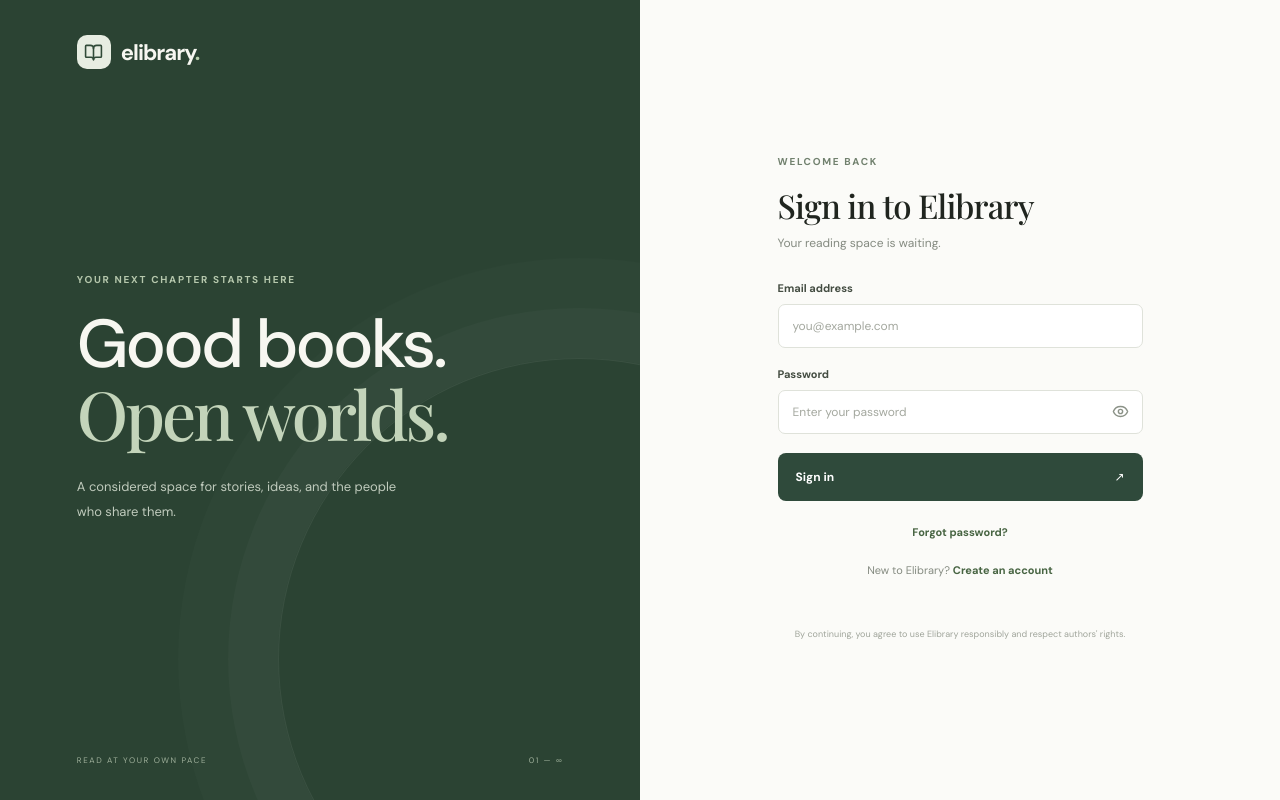
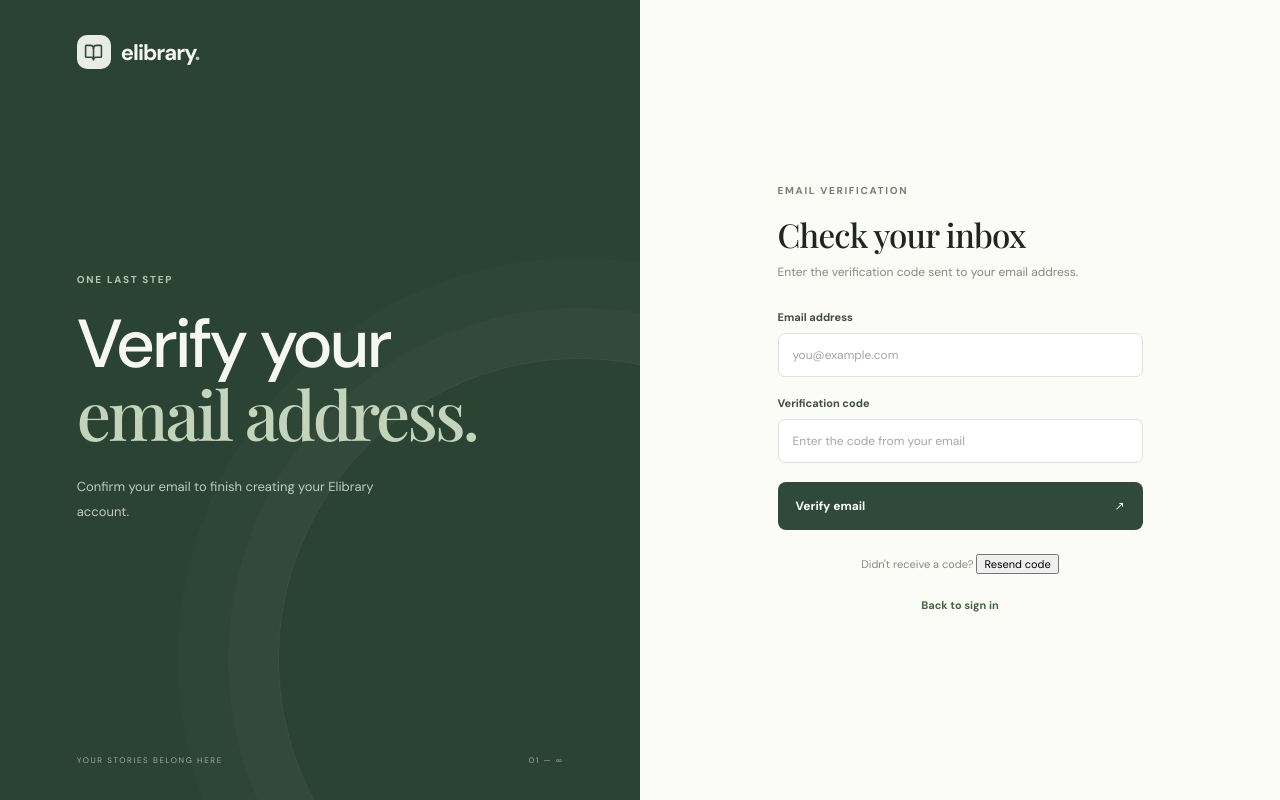
Before and after one commit to emehcom/ELibrary, a React (Vite) app: page /verify-email in a window 1280 px wide. Before the commit this address led to /login. Built offline with nearby package versions, Linux system fonts and the light colour scheme; no server answers; a web font is replaced by a local one.

Commit message:
Add email OTP verification

```diff
--- a/src/App.tsx
+++ b/src/App.tsx
@@ -1,3 +1,4 @@
+import VerifyEmail from "./pages/VerifyEmail";
 import { Navigate, Route, Routes } from "react-router-dom";
 import { useAuth } from "./auth/AuthProvider";
 import Layout from "./components/Layout";
@@ -27,6 +28,7 @@ export default function App() {
       <Routes>
         <Route path="/" element={<LandingRedirect />} />
         <Route path="/login" element={<Login />} />
+        <Route path="/verify-email" element={<VerifyEmail />} />
         <Route path="/signup" element={<Signup />} />
         <Route path="/reset-password" element={<ResetPassword />} />
         <Route element={<ProtectedRoute />}>
--- a/src/pages/Signup.tsx
+++ b/src/pages/Signup.tsx
@@ -1,3 +1,4 @@
+
 import { useState, type FormEvent } from "react";
 import { BookOpen } from "lucide-react";
 import { Link, useNavigate } from "react-router-dom";
@@ -12,47 +13,131 @@ export default function Signup() {
   const [busy, setBusy] = useState(false);
   const navigate = useNavigate();
 
-  async function submit(event: FormEvent) {
+  async function submit(event: FormEvent<HTMLFormElement>) {
     event.preventDefault();
-    setError(""); setNotice("");
+    setError("");
+    setNotice("");
+
+    const normalizedEmail = email.trim().toLowerCase();
+
     if (!isSupabaseConfigured) {
-      setError("Connect your Supabase project first. Copy .env.example to .env.local and add your project URL and anon key.");
+      setError("Supabase is not configured. Check your environment variables.");
       return;
     }
-    if (password.length < 12) { setError("Use a password with at least 12 characters."); return; }
+
+    if (password.length < 12) {
+      setError("Use a password with at least 12 characters.");
+      return;
+    }
+
     setBusy(true);
-    const { data, error: authError } = await supabase.auth.signUp({
-      email, password, options: { data: { display_name: name.trim() } },
-    });
-    setBusy(false);
-    if (authError) setError(authError.message);
-    else if (data.session) navigate("/books", { replace: true });
-    else setNotice("Account created. Check your email to confirm your address, then sign in.");
+
+    try {
+      const { data, error: authError } = await supabase.auth.signUp({
+        email: normalizedEmail,
+        password,
+        options: {
+          data: { display_name: name.trim() },
+        },
+      });
+
+      if (authError) {
+        setError(authError.message);
+        return;
+      }
+
+      if (data.session) {
+        navigate("/books", { replace: true });
+        return;
+      }
+
+      navigate("/verify-email", {
+        replace: true,
+        state: { email: normalizedEmail },
+      });
+    } catch {
+      setError("Something went wrong while creating your account. Please try again.");
+    } finally {
+      setBusy(false);
+    }
   }
 
   return (
     <div className="auth-layout">
       <section className="auth-art">
-        <Link to="/" className="brand brand-light"><span className="brand-mark"><BookOpen size={19} /></span><span>elibrary<span className="brand-period">.</span></span></Link>
-        <div className="art-copy"><span className="eyebrow light-eyebrow">A LIBRARY THAT GROWS WITH YOU</span><h1>Read more.<br /><em>Discover more.</em></h1><p>One account to find books, share your own, and keep your place.</p></div>
-        <div className="art-bottom"><span>YOUR STORIES BELONG HERE</span><span>01 — ∞</span></div>
+        <Link to="/" className="brand brand-light">
+          <span className="brand-mark"><BookOpen size={19} /></span>
+          <span>elibrary<span className="brand-period">.</span></span>
+        </Link>
+        <div className="art-copy">
+          <span className="eyebrow light-eyebrow">A LIBRARY THAT GROWS WITH YOU</span>
+          <h1>Read more.<br /><em>Discover more.</em></h1>
+          <p>One account to find books, share your own, and keep your place.</p>
+        </div>
+        <div className="art-bottom">
+          <span>YOUR STORIES BELONG HERE</span>
+          <span>01 — ∞</span>
+        </div>
       </section>
+
       <section className="auth-panel">
         <div className="auth-form-wrap">
           <div className="mobile-brand"><BookOpen size={20} /> elibrary.</div>
           <span className="eyebrow">JOIN THE LIBRARY</span>
           <h2>Create your account</h2>
           <p className="muted">Read, discover, and share books with one account.</p>
+
           <form onSubmit={submit} className="form-stack">
-            <label>Your name<input required autoComplete="name" placeholder="How should we call you?" value={name} onChange={e => setName(e.target.value)} /></label>
-            <label>Email address<input required type="email" autoComplete="email" placeholder="you@example.com" value={email} onChange={e => setEmail(e.target.value)} /></label>
-            <label>Password<input required type="password" autoComplete="new-password" minLength={12} placeholder="At least 12 characters" value={password} onChange={e => setPassword(e.target.value)} /></label>
+            <label>
+              Your name
+              <input
+                required
+                autoComplete="name"
+                placeholder="How should we call you?"
+                value={name}
+                onChange={e => setName(e.target.value)}
+              />
+            </label>
+
+            <label>
+              Email address
+              <input
+                required
+                type="email"
+                autoComplete="email"
+                placeholder="you@example.com"
+                value={email}
+                onChange={e => setEmail(e.target.value)}
+              />
+            </label>
+
+            <label>
+              Password
+              <input
+                required
+                type="password"
+                autoComplete="new-password"
+                minLength={12}
+                placeholder="At least 12 characters"
+                value={password}
+                onChange={e => setPassword(e.target.value)}
+              />
+            </label>
+
             {error && <div className="alert error">{error}</div>}
             {notice && <div className="alert success">{notice}</div>}
-            <button className="button button-primary button-full" disabled={busy}>{busy ? "Creating account…" : "Create account"} <span>↗</span></button>
+
+            <button className="button button-primary button-full" disabled={busy}>
+              {busy ? "Creating account…" : "Create account"} <span>↗</span>
+            </button>
           </form>
-          <p className="auth-switch">Already have an account? <Link to="/login">Sign in</Link></p>
-          <p className="auth-legal">By creating an account, you agree to respect copyright and platform guidelines.</p>
+
+          <p className="auth-switch">
+            Already have an account? <Link to="/login">Sign in</Link>
+          </p>
+          <p className="auth-legal">
+            By creating an account, you agree to respect copyright and platform guidelines.
+          </p>
         </div>
       </section>
     </div>
--- /dev/null
+++ b/src/pages/VerifyEmail.tsx
@@ -0,0 +1,175 @@
+
+import { useState, type FormEvent } from "react";
+import { BookOpen } from "lucide-react";
+import { Link, useLocation, useNavigate } from "react-router-dom";
+import { supabase, isSupabaseConfigured } from "../lib/supabase";
+
+export default function VerifyEmail() {
+  const location = useLocation();
+  const navigate = useNavigate();
+
+  const initialEmail =
+    (location.state as { email?: string } | null)?.email ?? "";
+
+  const [email, setEmail] = useState(initialEmail);
+  const [code, setCode] = useState("");
+  const [error, setError] = useState("");
+  const [notice, setNotice] = useState("");
+  const [busy, setBusy] = useState(false);
+  const [resending, setResending] = useState(false);
+
+  async function verify(event: FormEvent<HTMLFormElement>) {
+    event.preventDefault();
+    setError("");
+    setNotice("");
+
+    const normalizedEmail = email.trim().toLowerCase();
+    const token = code.trim();
+
+    if (!isSupabaseConfigured) {
+      setError("Supabase is not configured.");
+      return;
+    }
+
+    if (!normalizedEmail || !token) {
+      setError("Enter your email address and verification code.");
+      return;
+    }
+
+    setBusy(true);
+
+    try {
+      const { error: verifyError } = await supabase.auth.verifyOtp({
+        email: normalizedEmail,
+        token,
+        type: "signup",
+      });
+
+      if (verifyError) {
+        setError(verifyError.message);
+        return;
+      }
+
+      navigate("/books", { replace: true });
+    } catch {
+      setError("Verification failed. Please try again.");
+    } finally {
+      setBusy(false);
+    }
+  }
+
+  async function resendCode() {
+    setError("");
+    setNotice("");
+
+    const normalizedEmail = email.trim().toLowerCase();
+
+    if (!normalizedEmail) {
+      setError("Enter your email address first.");
+      return;
+    }
+
+    setResending(true);
+
+    try {
+      const { error: resendError } = await supabase.auth.resend({
+        type: "signup",
+        email: normalizedEmail,
+      });
+
+      if (resendError) {
+        setError(resendError.message);
+      } else {
+        setNotice("If a new verification email can be sent, it should arrive shortly. Check your inbox and spam folder.");
+      }
+    } catch {
+      setError("Unable to request another code right now.");
+    } finally {
+      setResending(false);
+    }
+  }
+
+  return (
+    <div className="auth-layout">
+      <section className="auth-art">
+        <Link to="/" className="brand brand-light">
+          <span className="brand-mark"><BookOpen size={19} /></span>
+          <span>elibrary<span className="brand-period">.</span></span>
+        </Link>
+        <div className="art-copy">
+          <span className="eyebrow light-eyebrow">ONE LAST STEP</span>
+          <h1>Verify your<br /><em>email address.</em></h1>
+          <p>Confirm your email to finish creating your Elibrary account.</p>
+        </div>
+        <div className="art-bottom">
+          <span>YOUR STORIES BELONG HERE</span>
+          <span>01 — ∞</span>
+        </div>
+      </section>
+
+      <section className="auth-panel">
+        <div className="auth-form-wrap">
+          <div className="mobile-brand"><BookOpen size={20} /> elibrary.</div>
+          <span className="eyebrow">EMAIL VERIFICATION</span>
+          <h2>Check your inbox</h2>
+          <p className="muted">
+            Enter the verification code sent to your email address.
+          </p>
+
+          <form onSubmit={verify} className="form-stack">
+            <label>
+              Email address
+              <input
+                type="email"
+                required
+                autoComplete="email"
+                placeholder="you@example.com"
+                value={email}
+                onChange={e => setEmail(e.target.value)}
+              />
+            </label>
+
+            <label>
+              Verification code
+              <input
+                required
+                type="text"
+                inputMode="numeric"
+                autoComplete="one-time-code"
+                placeholder="Enter the code from your email"
+                value={code}
+                onChange={e => setCode(e.target.value)}
+              />
+            </label>
+
+            {error && <div className="alert error">{error}</div>}
+            {notice && <div className="alert success">{notice}</div>}
+
+            <button
+              className="button button-primary button-full"
+              disabled={busy}
+            >
+              {busy ? "Verifying…" : "Verify email"} <span>↗</span>
+            </button>
+          </form>
+
+          <p className="auth-switch">
+            Didn't receive a code?{" "}
+            <button
+              type="button"
+              className="link-button"
+              disabled={resending || busy}
+              onClick={resendCode}
+            >
+              {resending ? "Sending…" : "Resend code"}
+            </button>
+          </p>
+
+          <p className="auth-switch">
+            <Link to="/login">Back to sign in</Link>
+          </p>
+        </div>
+      </section>
+    </div>
+  );
+}
```
